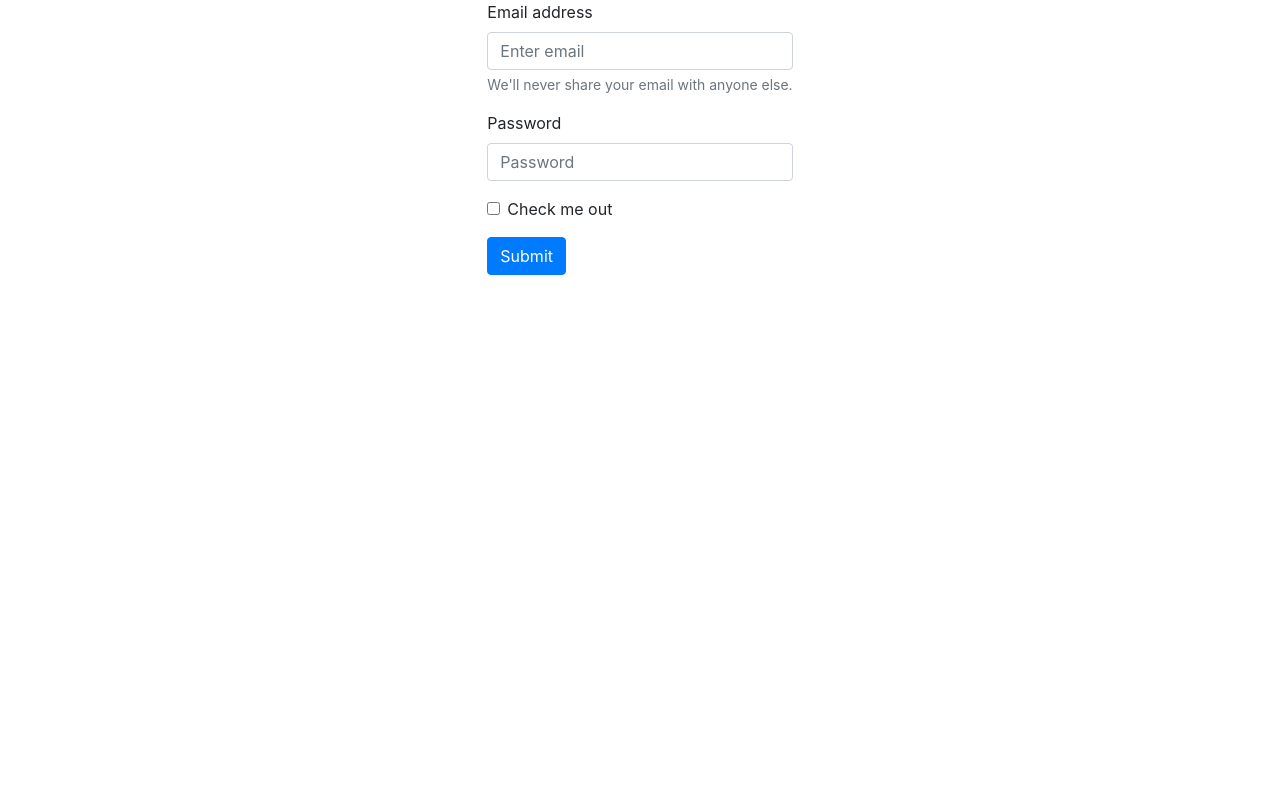
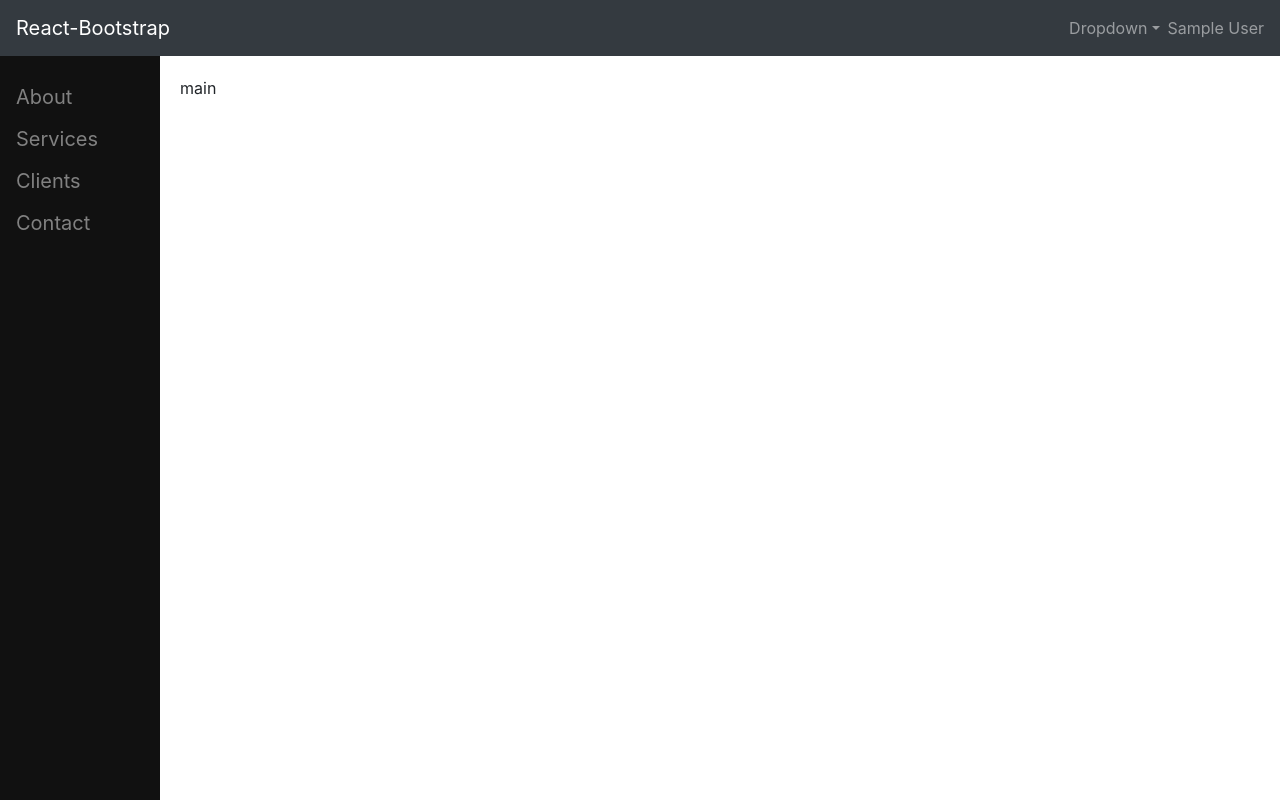
Before and after one commit to shankpaul/sm-web, a React (Create React App) app: page /dashboard in a window 1280 px wide. Before the commit this address led to /login. Built offline with nearby package versions, Linux system fonts and the light colour scheme; sample sign-in values are in the browser's storage.

Commit message:
sidebar added

```diff
--- a/src/App.css
+++ b/src/App.css
@@ -0,0 +1,28 @@
+.sidenav {
+  height: 100%;
+  width: 160px;
+  position: fixed;
+  z-index: 1;
+  top: 56px;
+  left: 0;
+  background-color: #111;
+  overflow-x: hidden;
+  padding-top: 20px;
+}
+
+.sidenav a {
+  padding: 6px 8px 6px 16px;
+  text-decoration: none;
+  font-size: 20px;
+  color: #818181;
+  display: block;
+}
+
+.sidenav a:hover {
+  color: #f1f1f1;
+}
+
+.main {
+  margin-left: 160px;
+  padding: 20px 20px;
+}
--- a/src/App.js
+++ b/src/App.js
@@ -1,6 +1,7 @@
 import './App.css';
 import LoginPage from './pages/loginpage'
 import Dashboard from './pages/dashboard'
+import PrivateRoute from './components/private_route'
 import {AuthProvider, useAuth} from './auth/auth_provider'
 import {
   BrowserRouter as Router,
@@ -35,19 +36,4 @@ function App() {
 }
 
 
-function PrivateRoute({children, ...rest}){
-  let auth = useAuth();
-  return(
-    <Route {...rest}
-    render={({location}) =>
-      auth.user ? (children) : (<Redirect to={{ pathname: "/login", state: { from: location }}} />)
-    }
-    ></Route>
-  )
-
-}
-
-
-
-
 export default App;
--- a/src/auth/auth_provider.js
+++ b/src/auth/auth_provider.js
@@ -1,4 +1,4 @@
-import React, {createContext, useContext, useState} from 'react';
+import React, {createContext, useContext, useState, useEffect} from 'react';
 import axios from 'axios';
 
 
@@ -22,11 +22,20 @@ function useAuth() {
   return useContext(authContext);
 }
 
+function initUser(){
+	return JSON.parse(localStorage.getItem('user'))
+}
+
 function useAuthProvider(){
-	const [user, setUser] = useState(null);
+	const [user, setUser] = useState(initUser);
+	useEffect(()=>{
+		localStorage.setItem('user',JSON.stringify(user));
+	},[user]);
+
+
 
 	const signIn = function(email, password, cb) {
-	 	axios.post('auth/sign_in',{email: email, password: password})
+		axios.post('auth/sign_in',{email: email, password: password})
          .then(function(resp){
          let data = (resp.data.data);
           data['headers']=resp.headers
--- /dev/null
+++ b/src/components/mainarea.js
@@ -0,0 +1,9 @@
+import React from 'react';
+
+export default function MainArea({children}){
+	return(
+		<div class="main">
+		{children}
+		</div>
+	);
+}
--- /dev/null
+++ b/src/components/private_route.js
@@ -0,0 +1,14 @@
+import React from 'react';
+import { Route, Redirect} from "react-router-dom";
+import { useAuth } from '../auth/auth_provider'
+
+export default function PrivateRoute({children, ...rest}){
+  let auth = useAuth();
+  return(
+    <Route {...rest}
+    render={({location}) =>
+      auth.user ? (children) : (<Redirect to={{ pathname: "/login", state: { from: location }}} />)
+    }
+    ></Route>
+  )
+}
--- /dev/null
+++ b/src/components/sidebar.js
@@ -0,0 +1,21 @@
+import React from 'react';
+import {
+  BrowserRouter as Router,
+  Switch,
+  Route,
+  Link,
+  Redirect,
+  useHistory,
+  useLocation
+} from "react-router-dom";
+
+export default function Sidebar(){
+	return(
+		<div class="sidenav">
+			<a href="#about">About</a>
+			<a href="#services">Services</a>
+			<a href="#clients">Clients</a>
+			<a href="#contact">Contact</a>
+		</div>
+	);
+}
--- a/src/pages/dashboard.js
+++ b/src/pages/dashboard.js
@@ -1,11 +1,18 @@
 import React from 'react';
 import Topbar from '../components/topbar';
+import Sidebar from '../components/sidebar';
+import MainArea from '../components/mainarea';
+
 
 
 export default function Dashboard(){
 	return(
 		<div>
 			<Topbar />
+			<Sidebar />
+			<MainArea>
+			<div>main</div>
+			</MainArea>
 		</div>
 	)
 }
```
